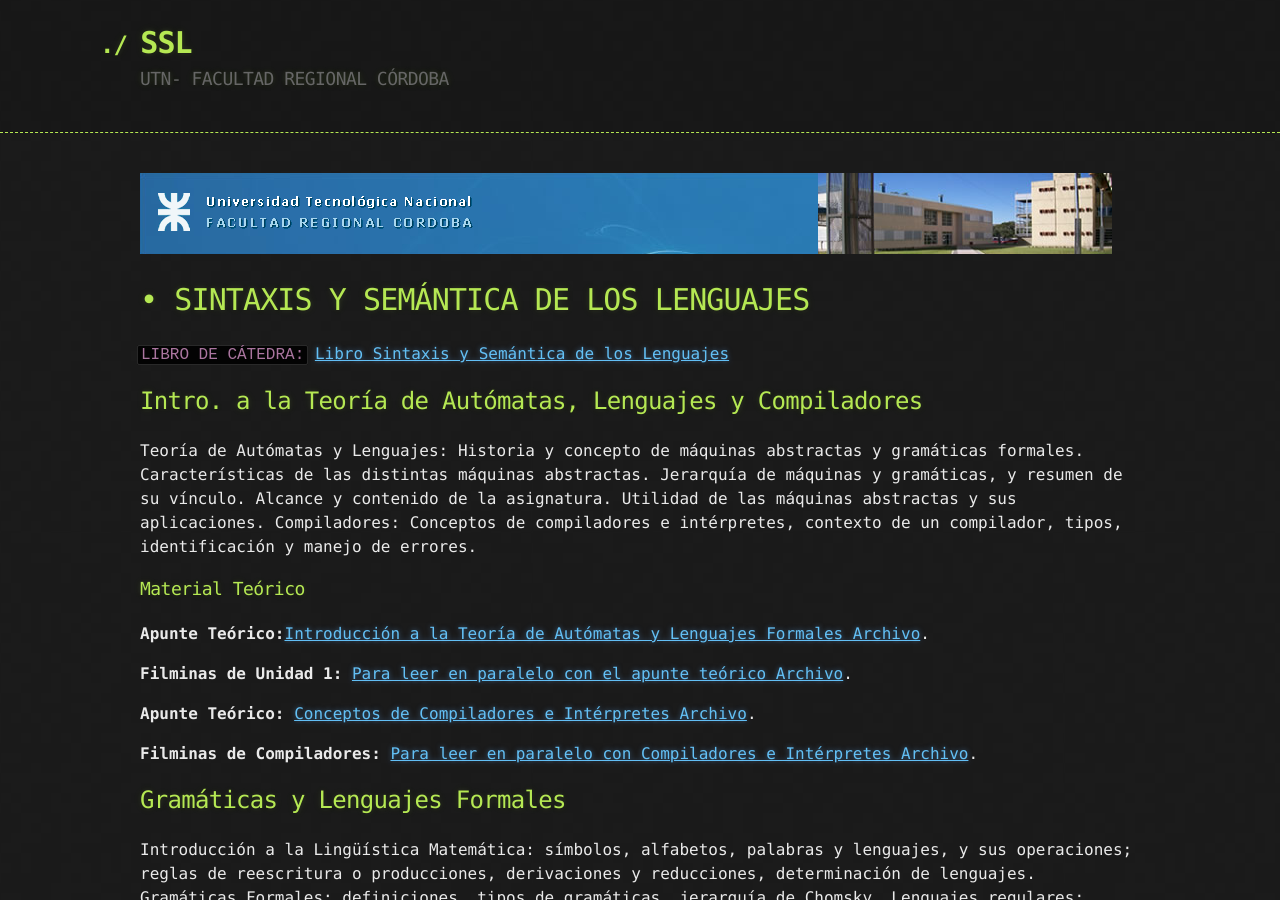
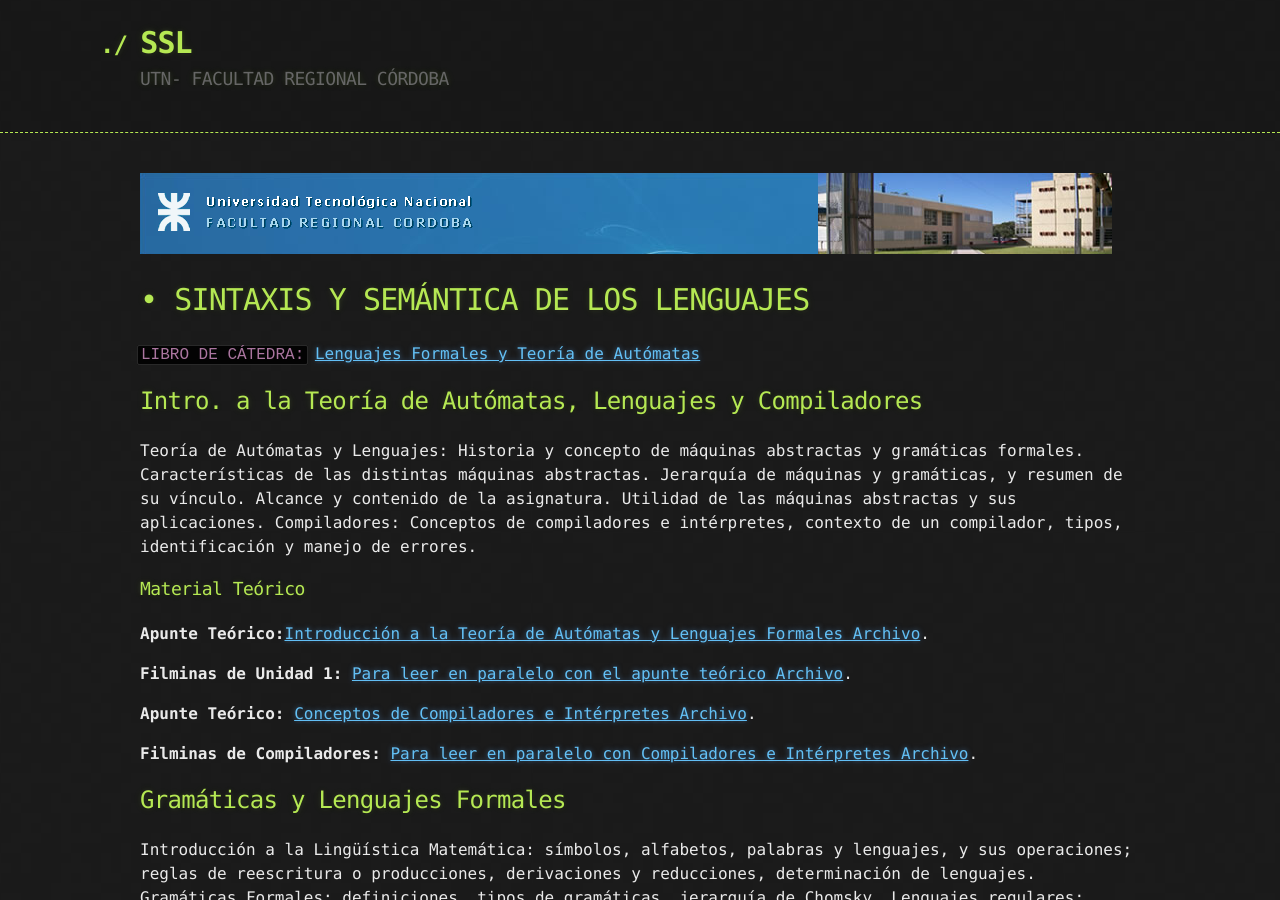
Before and after one commit to Ismael0351/utnfrcssl, a Jekyll site: the page built from index.md, in a window 1280 px wide and 900 px high. Built offline with Jekyll 4.4.1, drawn with Linux system fonts in a browser that asks for light colours; our own code applies the rules of GitHub Pages for plain Markdown files.

Commit message:
Update index.md

```diff
--- a/index.md
+++ b/index.md
@@ -5,7 +5,8 @@
 # •	 SINTAXIS Y SEMÁNTICA DE LOS LENGUAJES
 
   `LIBRO DE CÁTEDRA:`
-<a href="https://drive.google.com/file/d/1TgE503doX8kf5ZWXt42A7V0E9gr3P9or/view?usp=sharing" target="_blank">Libro Sintaxis y Semántica de los Lenguajes</a>
+<a href="https://drive.google.com/file/d/1TgE503doX8kf5ZWXt42A7V0E9gr3P9or/view?usp=sharing" target="_blank">Lenguajes Formales y Teoría de Autómatas</a>
+
 
 
 
```
